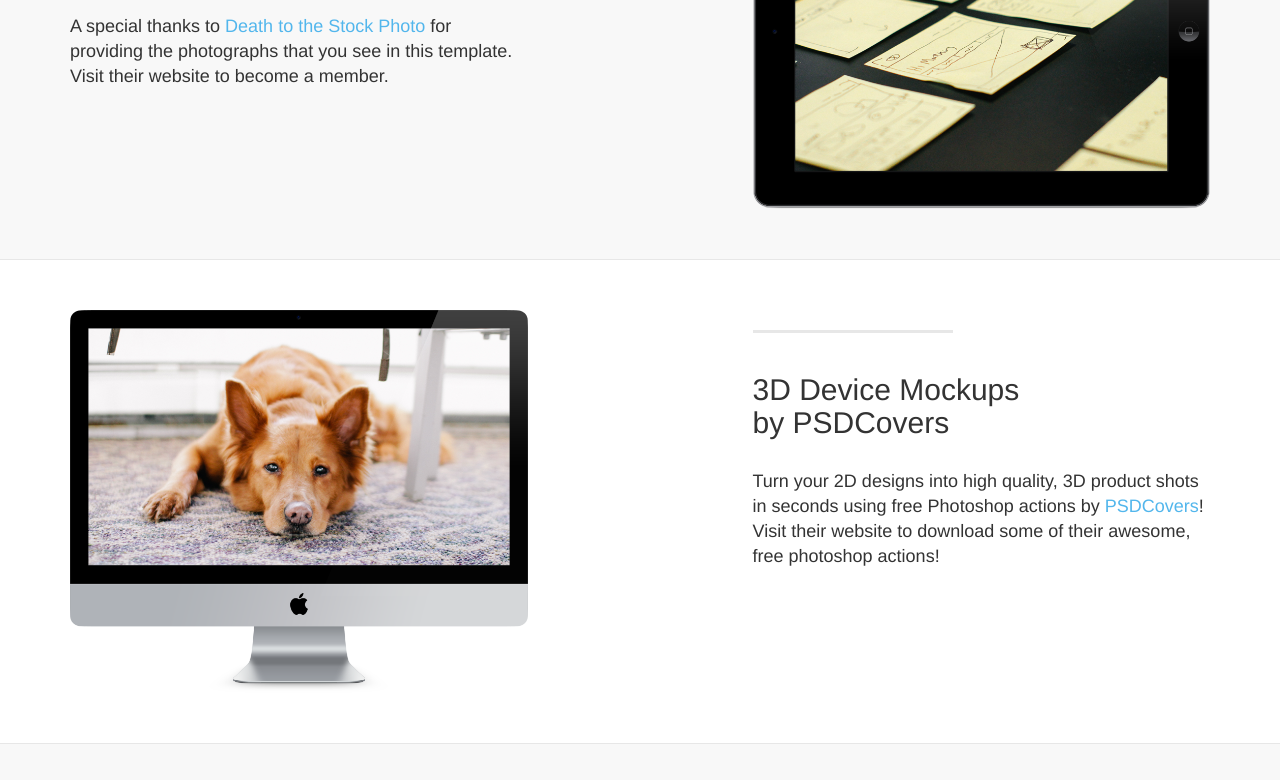
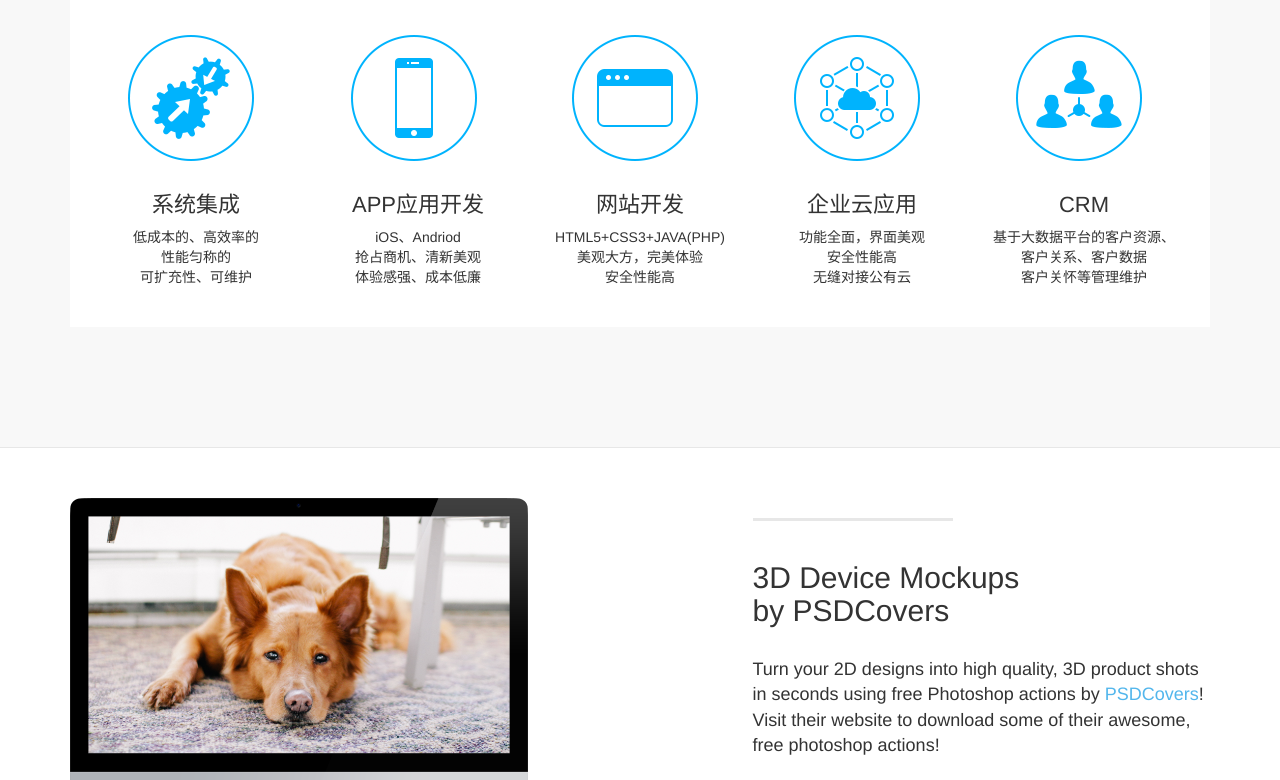
Before and after one commit to bandiandian/bingshanTech-Portal, a plain HTML site: page index.html in a window 1280 px wide. Shown: the part 705-1485 px from the top of the page. Drawn offline with Linux system fonts and the light colour scheme.

Commit message:
add service content show

```diff
--- a/css/landing-page.css
+++ b/css/landing-page.css
@@ -38,7 +38,7 @@ h6 {
     padding-bottom: 50px;
     text-align: center;
     color: #f8f8f8;
-    background: url(../img/internet-plus.png) no-repeat center center;
+    /*background: url(../img/internet-plus.png) no-repeat center center;*/
     background-size: cover;
 }
 
@@ -532,3 +532,33 @@ margin-left: 20%;
 #services .box_title { padding-bottom: 0px;}
 #services .row > div {margin-bottom: 30px;}
 }
+
+
+.icon-md {
+  font-size: 24px;
+  height: 140px;
+  width: 140px;
+  line-height: 68px;
+  color: #fff;
+  margin-right: 10px;
+  text-align: center;
+  display: inline-block;
+  margin-bottom: 10px;
+  }
+
+ .icon-serve2 {
+    background: url(../img/serve2.png) no-repeat 0px center;
+}
+
+ .icon-serve1 {
+    background: url(../img/serve1.png) no-repeat 0px center;
+}
+ .icon-serve3 {
+    background: url(../img/serve3.png) no-repeat 0px center;
+}
+ .icon-serve4 {
+    background: url(../img/serve4.png) no-repeat 0px center;
+}
+ .icon-serve5 {
+    background: url(../img/serve5.png) no-repeat 0px center;
+}
--- a/index.html
+++ b/index.html
@@ -8,7 +8,7 @@
     <meta name="viewport" content="width=device-width, initial-scale=1">
     <meta name="description" content="">
     <meta name="author" content="">
-
+    <link rel="shortcut icon" href="img/facv.ico">
     <title>山东青岛冰山科技公司首页</title>
 
     <!-- Bootstrap Core CSS -->
@@ -100,7 +100,7 @@
     <div class="content-section-a">
 
         <div class="container">
-            <div class="row">
+<!--             <div class="row">
     <div class="col-lg-5 col-sm-6">
         <hr class="section-heading-spacer">
         <div class="clearfix"></div>
@@ -110,6 +110,75 @@
     <div class="col-lg-5 col-lg-offset-2 col-sm-6">
         <img class="img-responsive" src="img/ipad.png" alt="">
     </div>
+</div> -->
+
+
+<div class="box first">
+
+            <div class="box_title">
+                <h2>服务与支持</h2>
+                <span></span>
+            </div><!--/.center-->
+            <div class="row">
+
+                <div class="col-md-2dot4 col-sm-6">
+                    <div class="center">
+                        <i class="icon-md icon-serve1"></i>
+                        <h4>系统集成</h4>
+                        <p>
+                        低成本的、高效率的<br>
+                        性能匀称的<br>
+                        可扩充性、可维护
+                        </p>
+                    </div>
+                </div><!--/.col-md-2dot4-->
+                <div class="col-md-2dot4 col-sm-6">
+                    <div class="center">
+                        <i class="icon-md icon-serve2"></i>
+                        <h4>APP应用开发</h4>
+                        <p>
+                        iOS、Andriod<br>
+                        抢占商机、清新美观<br>
+                        体验感强、成本低廉
+                        </p>
+                    </div>
+                </div><!--/.col-md-2dot4-->
+                <div class="col-md-2dot4 col-sm-6">
+                    <div class="center">
+                        <i class="icon-md icon-serve3"></i>
+                        <h4>网站开发</h4>
+                        <p>
+                        HTML5+CSS3+JAVA(PHP)<br>
+                        美观大方，完美体验<br>
+                        安全性能高
+                        </p>
+                    </div>
+                </div><!--/.col-md-2dot4-->
+                <div class="col-md-2dot4 col-sm-6">
+                    <div class="center">
+                        <i class="icon-md icon-serve4"></i>
+                        <h4>企业云应用</h4>
+                         <p>
+                        功能全面，界面美观<br>
+                        安全性能高<br>
+                        无缝对接公有云
+                        </p>
+                    </div>
+                </div><!--/.col-md-2dot4-->
+                <div class="col-md-2dot4 col-sm-6">
+                    <div class="center">
+                        <i class="icon-md icon-serve5"></i>
+                        <h4>CRM</h4>
+                        <p>
+                        基于大数据平台的客户资源、<br>
+                        客户关系、客户数据<br>
+                        客户关怀等管理维护
+                        </p>
+                    </div>
+                </div><!--/.col-md-2dot4-->
+
+
+            </div><!--/.row-->
         </div>
 
         </div>
```
Also changed, not shown: img/facv.ico (added), img/icem2.jpg (added), img/serve1.png (added), img/serve2.png (added), img/serve3.png (added), img/serve4.png (added), img/serve5.png (added). Lines whose indentation alone changed are shown as unchanged.
